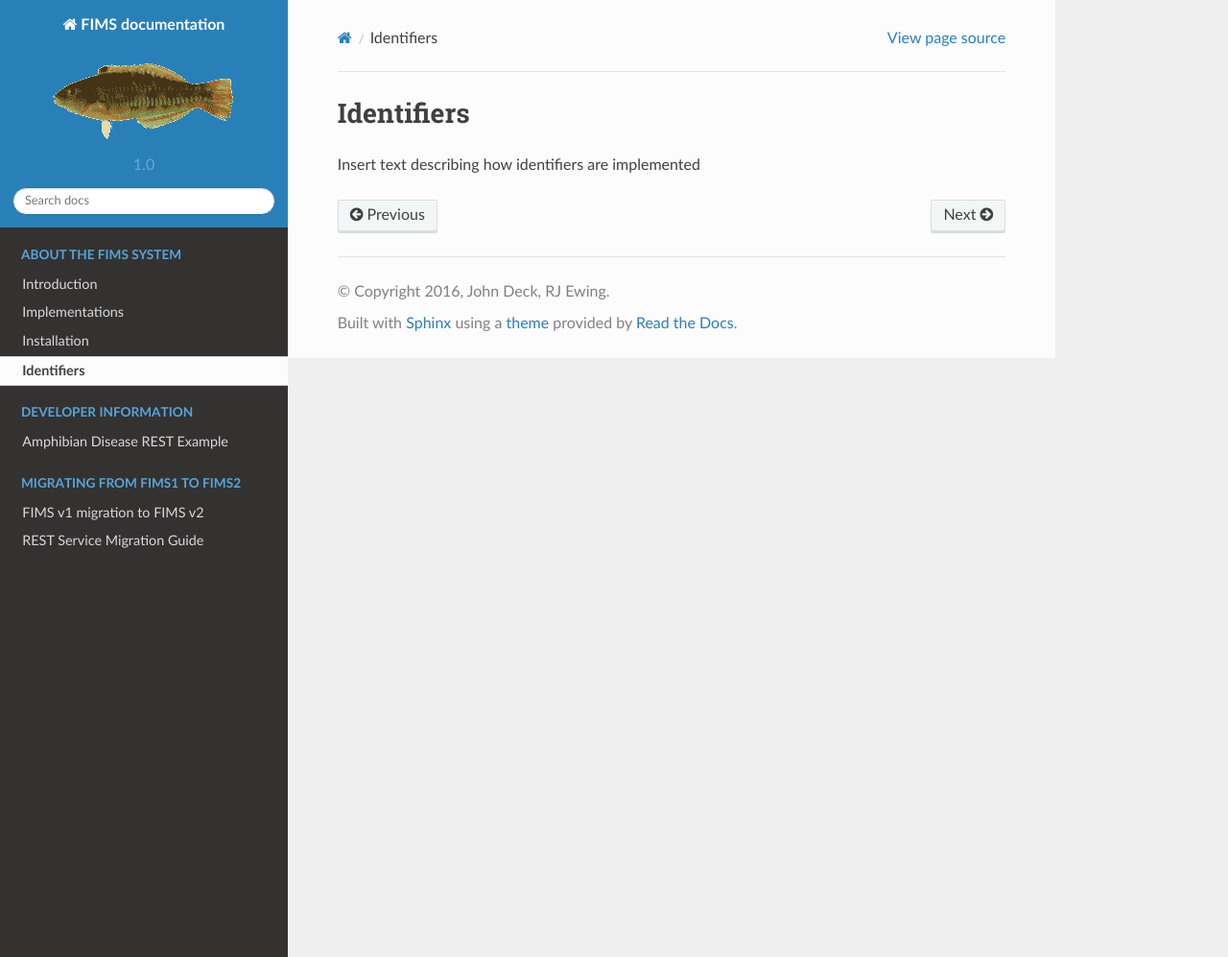
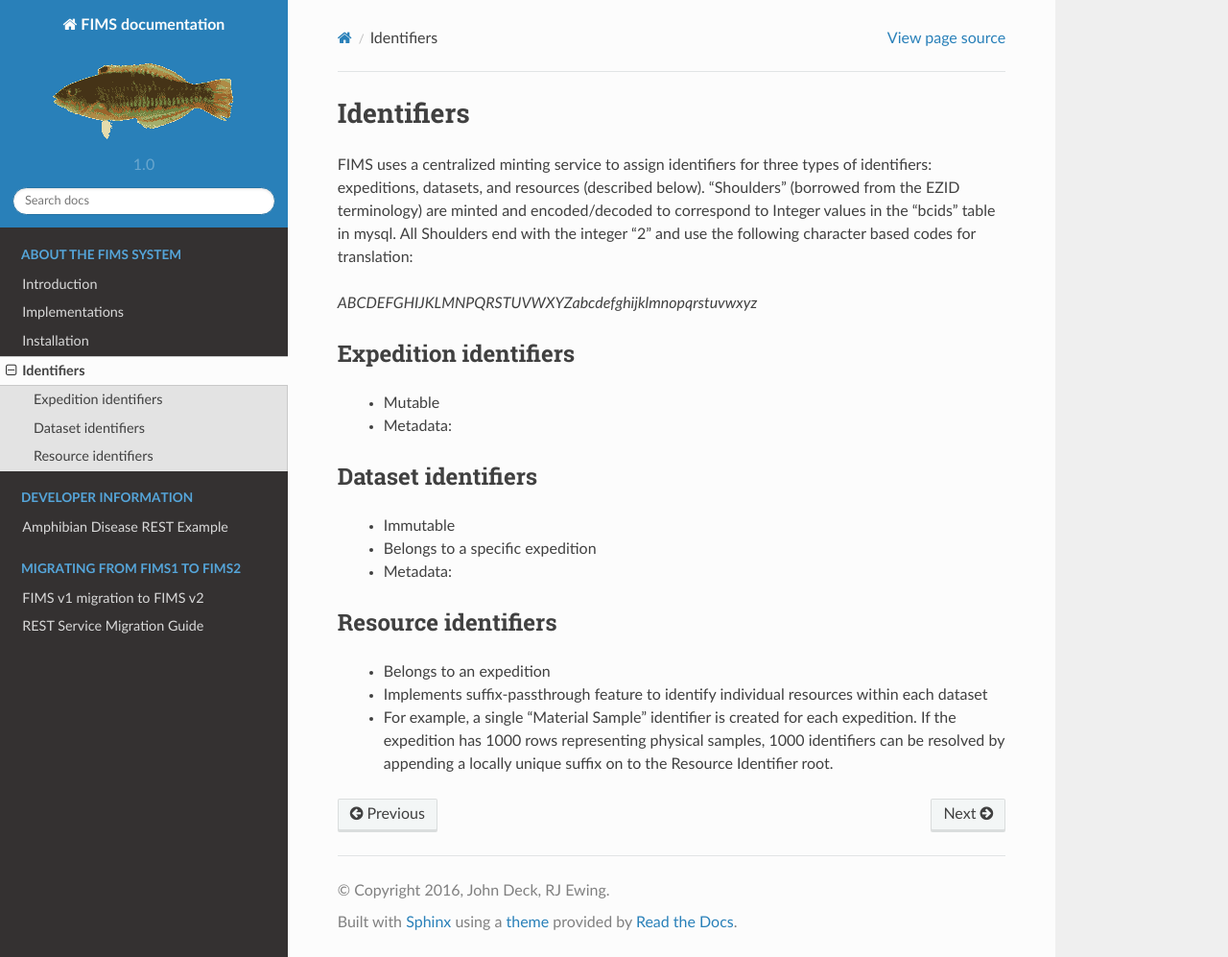
Before and after one commit to biocodellc/documentation, a Sphinx documentation site: the page built from docs/identifiers.rst, in a window 1280 px wide and 997 px high. Shown: the whole window at 96% size. Built offline with Sphinx 7.4.7 and the Read the Docs theme 2.0.0, drawn with Linux system fonts in a browser that asks for light colours; pages that are not in the unit, such as notebooks, are missing from menus.

Commit message:
adding identifiers doc

```diff
--- a/docs/identifiers.rst
+++ b/docs/identifiers.rst
@@ -1,4 +1,28 @@
+.. Identifers
+
 Identifiers
----------------
+=================
 
-Insert text describing how identifiers are implemented
+FIMS uses a centralized minting service to assign identifiers for three types of identifiers:
+expeditions, datasets, and resources (described below).  "Shoulders" (borrowed from the EZID terminology)
+are minted and encoded/decoded to correspond to Integer values in the "bcids" table in mysql.  All Shoulders
+end with the integer "2" and use the following character based codes for translation:
+
+`ABCDEFGHIJKLMNPQRSTUVWXYZabcdefghijklmnopqrstuvwxyz`
+
+Expedition identifiers
+--------------------
+ * Mutable
+ * Metadata:
+
+Dataset identifiers
+--------------------
+ * Immutable
+ * Belongs to a specific expedition
+ * Metadata:
+
+Resource identifiers
+--------------------
+ * Belongs to an expedition
+ * Implements suffix-passthrough feature to identify individual resources within each dataset
+ * For example, a single "Material Sample" identifier is created for each expedition.  If the expedition has 1000 rows representing physical samples, 1000 identifiers can be resolved by appending a locally unique suffix on to the Resource Identifier root.
```
